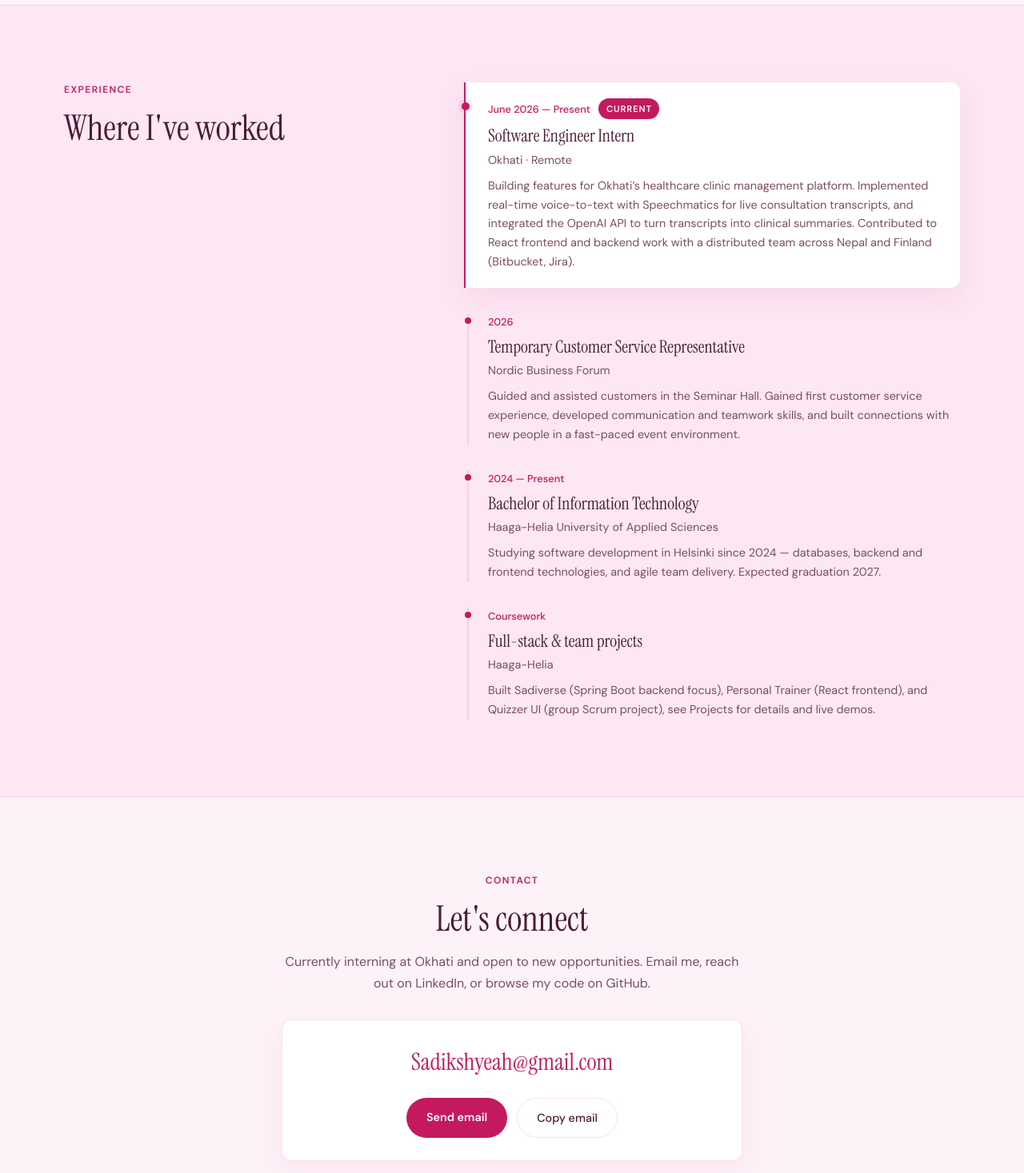
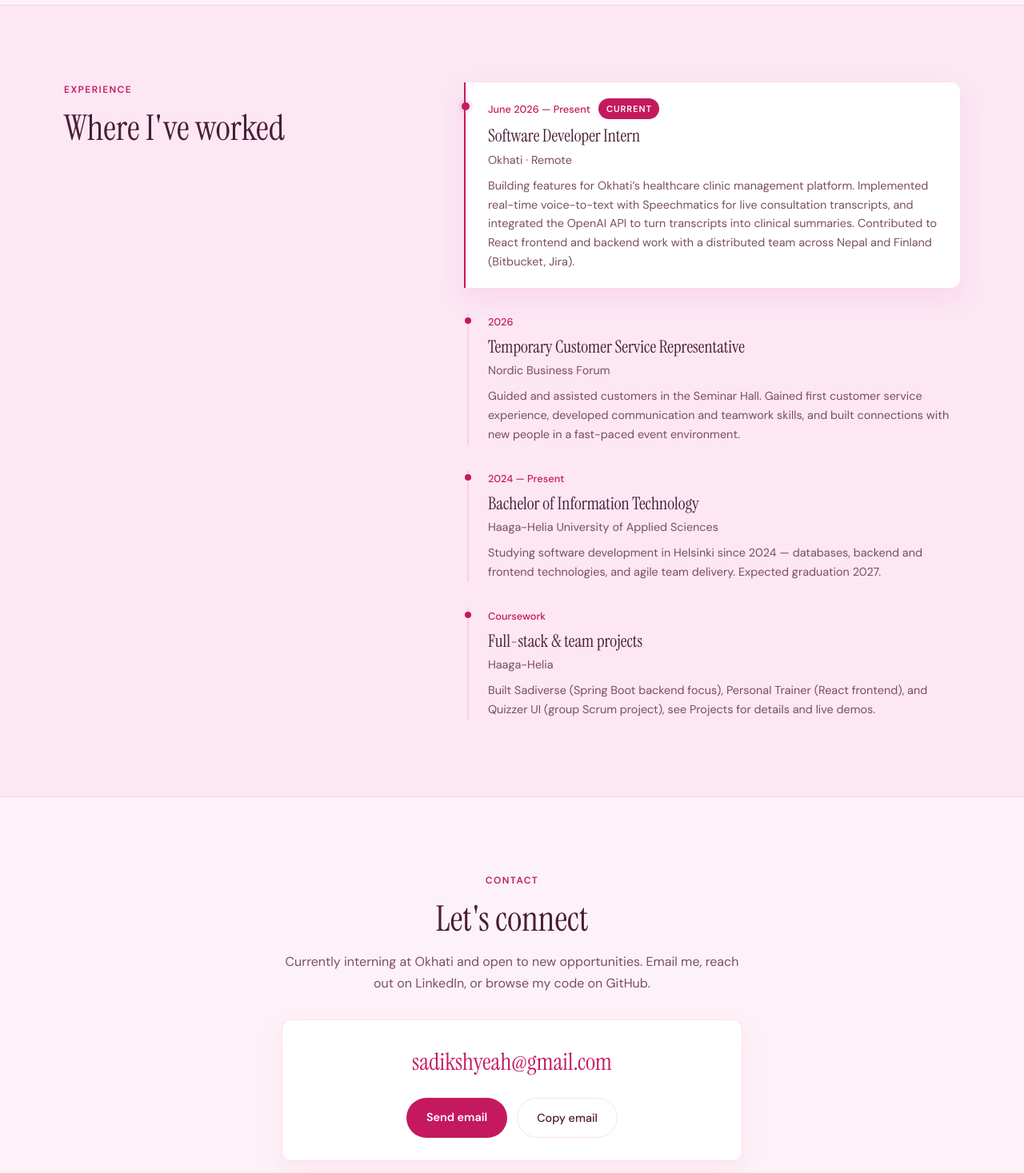
Before and after one commit to sadikshyeah/Sadi_portfolio, a React (Vite) app: page / in a window 1280 px wide. Shown: the part 3902-5369 px from the top of the page at 80% size. Built offline with nearby package versions, Linux system fonts and the light colour scheme.

Commit message:
Correct email casing and update job titles for consistency in portfolio data

```diff
--- a/src/data/portfolio.ts
+++ b/src/data/portfolio.ts
@@ -26,7 +26,7 @@ export const portfolio = {
 
 At Okhati I'm working on real-time voice-to-text and AI clinical summaries for healthcare teams. I've also shipped course projects and a Scrum-based team app, and I'm open to new opportunities where I can keep learning and growing as a developer.`,
   social: {
-    email: 'Sadikshyeah@gmail.com',
+    email: 'sadikshyeah@gmail.com',
     github: 'https://github.com/sadikshyeah',
     linkedin: 'https://www.linkedin.com/in/sadi-parajuli-96a6a125a/',
   },
@@ -62,7 +62,7 @@ At Okhati I'm working on real-time voice-to-text and AI clinical summaries for h
   ],
   professionalWork: {
     title: 'Okhati clinic platform',
-    context: 'Software Engineer Intern · Remote · June 2026 — Present',
+    context: 'Software Developer Intern · Remote · June 2026 — Present',
     outcome: 'Live consultation speech → searchable transcript → AI clinical summary',
     description:
       'Building features for Okhati’s healthcare clinic management platform, working with a distributed team across Nepal and Finland.',
@@ -161,7 +161,7 @@ At Okhati I'm working on real-time voice-to-text and AI clinical summaries for h
   experience: [
     {
       period: 'June 2026 — Present',
-      title: 'Software Engineer Intern',
+      title: 'Software Developer Intern',
       company: 'Okhati · Remote',
       current: true,
       description:
```
